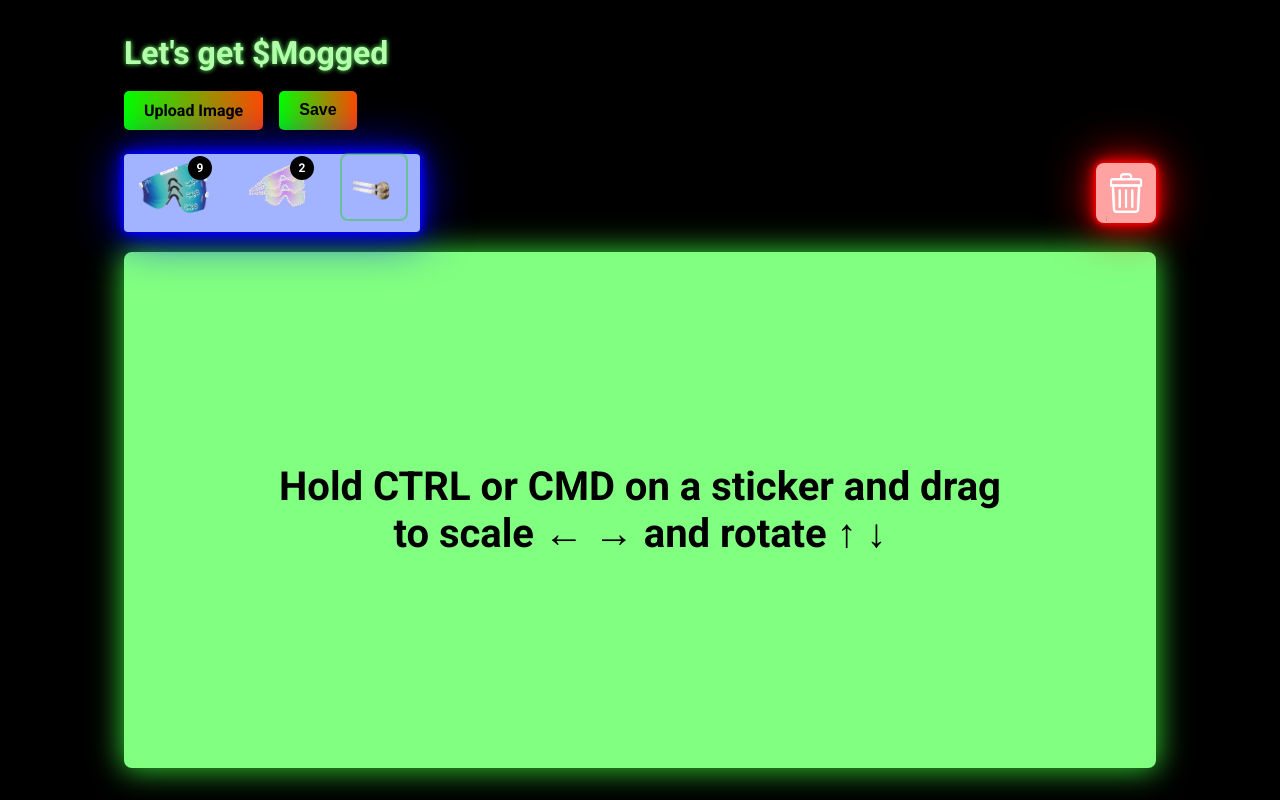
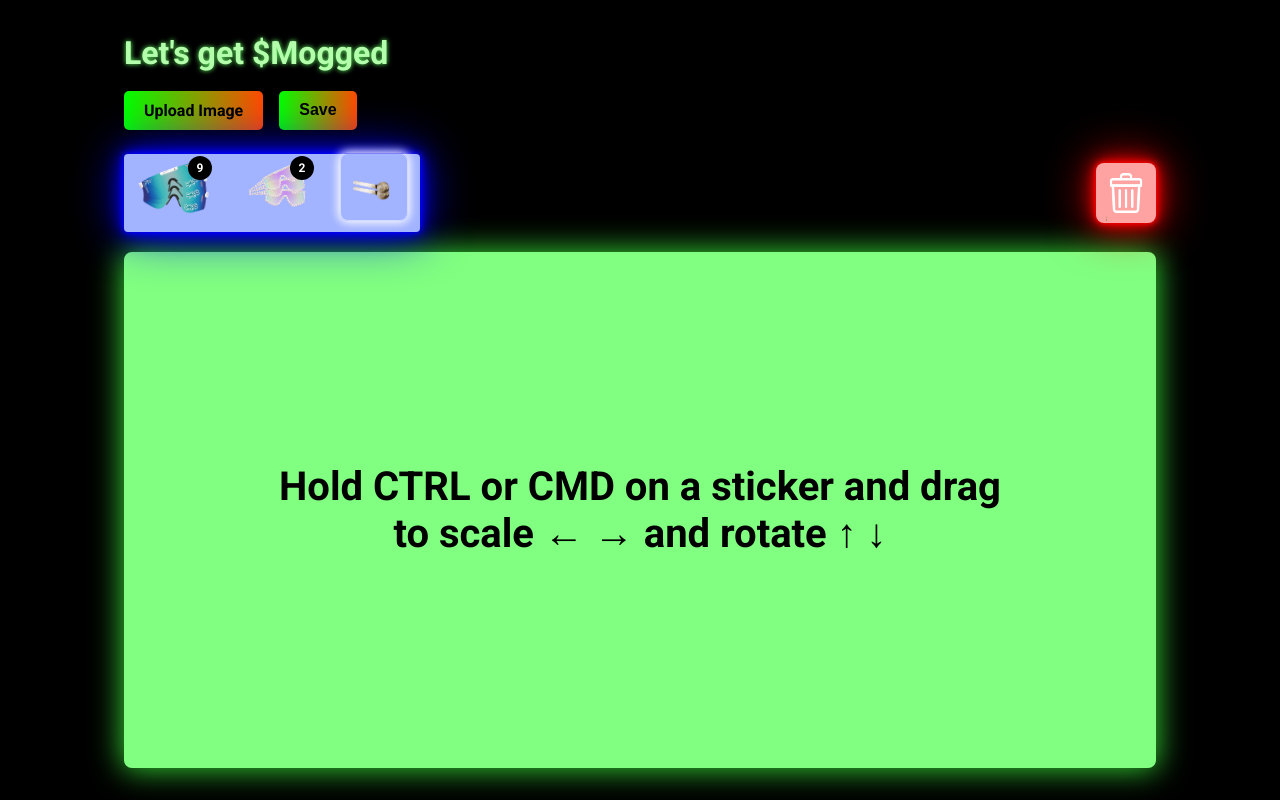
Before and after one commit to bropin1/moggle-app, a React (Create React App) app: page / in a window 1280 px wide. Both pictures are taken after a click on the element 374 px from the left and 192 px from the top of the page. Built offline with nearby package versions, Linux system fonts and the light colour scheme.

Commit message:
changed focused outline to white

```diff
--- a/src/components/sticker/sticker.module.scss
+++ b/src/components/sticker/sticker.module.scss
@@ -18,10 +18,9 @@
   }
 
   .focus-helper {
-    // background-color: rgba(rgb(255, 255, 255), 0.3);
-    // box-shadow: 0 0 10px 2px rgba(limegreen, 0.1)
-    border: 2px solid rgba(limegreen, 0.5);
-    // backdrop-filter: blur(0.5px);
+    // border: 2px solid rgba(limegreen, 0.5);
+    border: 1px solid rgba(255, 255, 255, 0.5);
+    box-shadow: 0 0 10px 2px rgb(255, 255, 255);
     border-radius: 8px;
     z-index: 0;
     opacity: 0;
```
